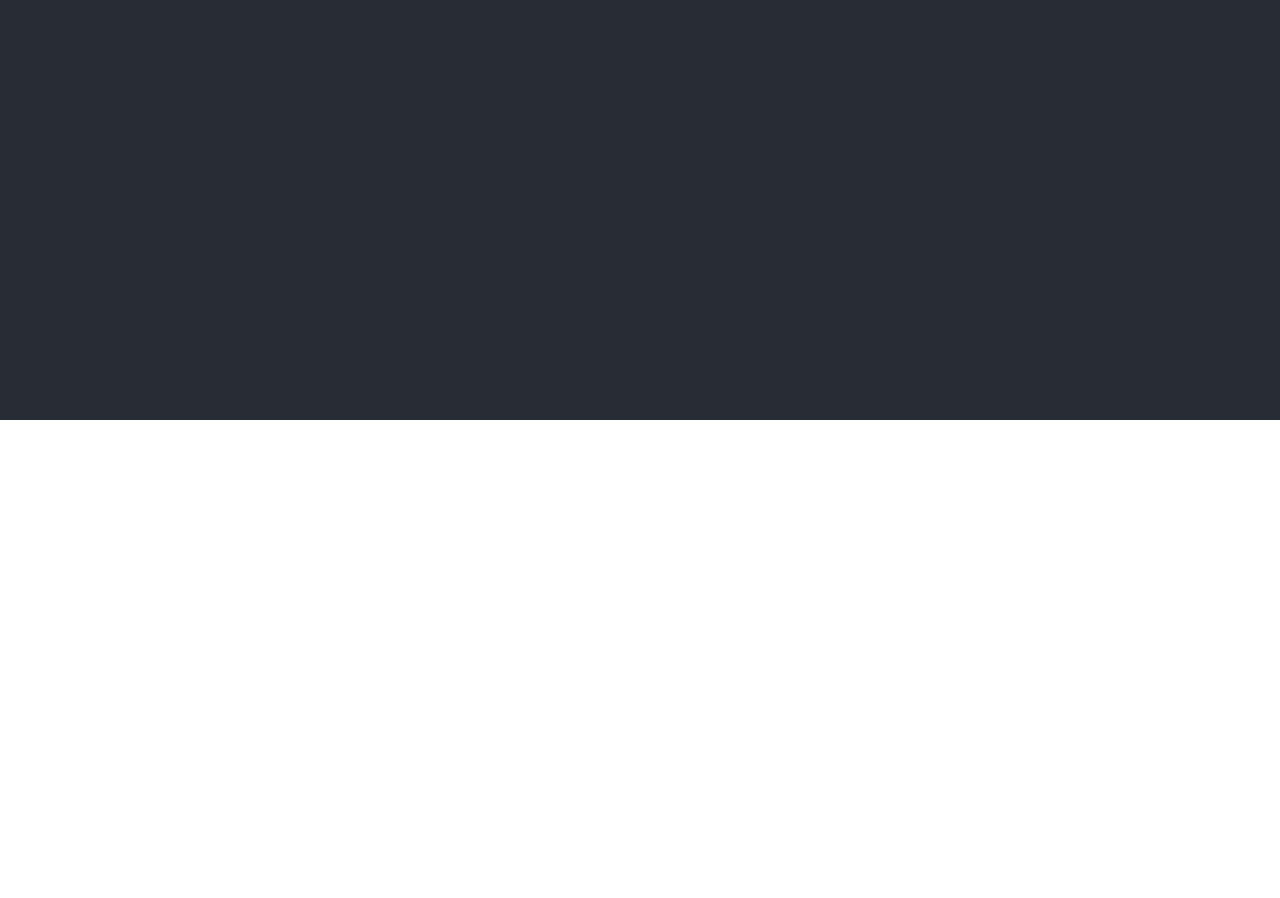
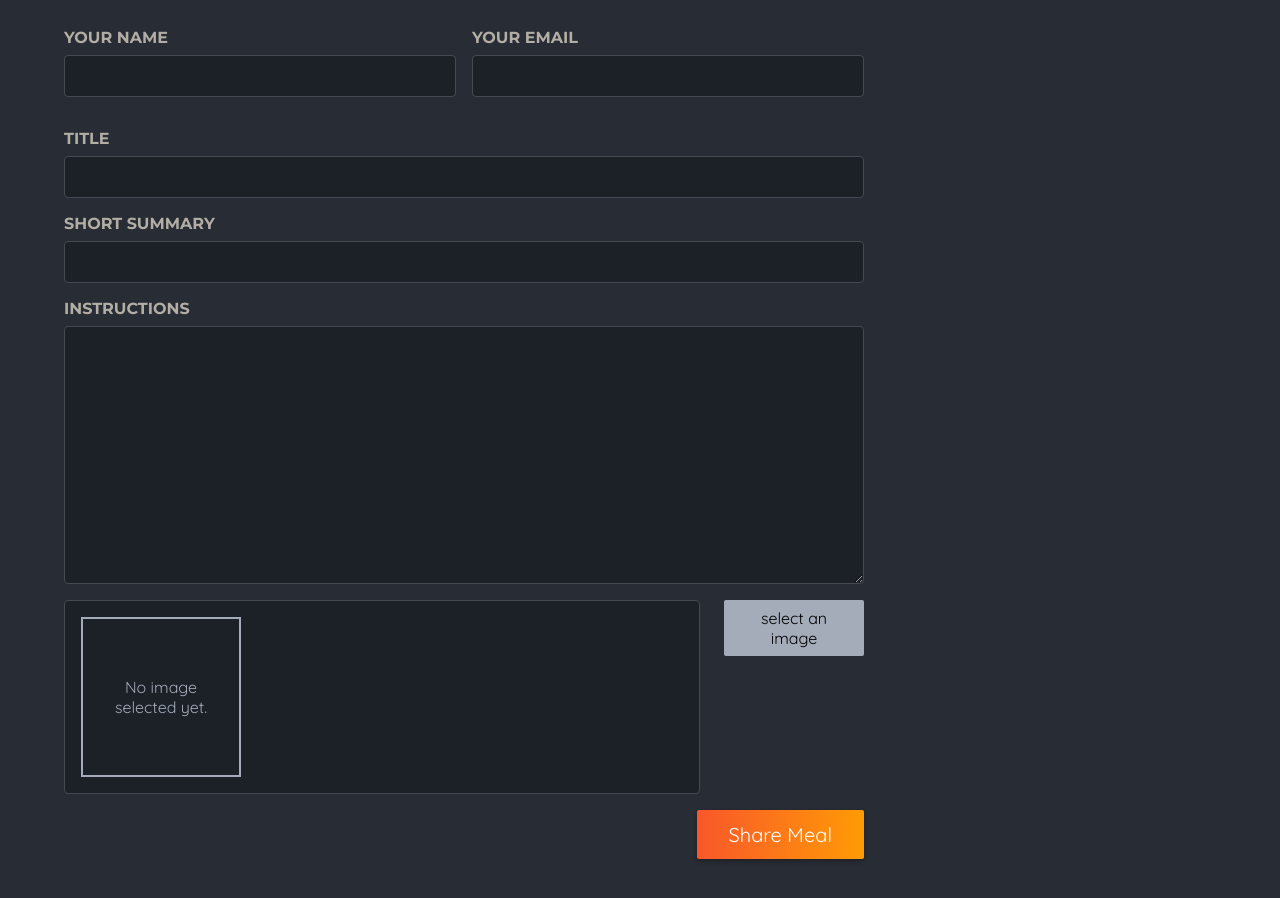
Before and after one commit to panpan31415/nestjs-practices, a Next.js app in the folder foodies-starting-project/: page /meals/share in a window 1280 px wide. Shown: the part 380-1278 px from the top of the page. Before the commit the page ends 800 px from the top, so only its background shows below. Built offline with nearby package versions, Linux system fonts and the light colour scheme.

Commit message:
add image selector

```diff
--- a/foodies-starting-project/app/meals/share/page.js
+++ b/foodies-starting-project/app/meals/share/page.js
@@ -1,10 +1,52 @@
-import Link from "next/link";
+import ImagePicker from "@/components/meals/image-picker";
+import classes from "./page.module.css";
 
 export default function ShareMealPage() {
   return (
     <>
-      <h1>shared meals page</h1>
-      <Link href={"/"}>Go Home</Link>
+      <header className={classes.header}>
+        <h1>
+          Share your <span className={classes.highlight}>favorite meal</span>
+        </h1>
+        <p>Or any other meal you feel needs sharing!</p>
+      </header>
+      <main className={classes.main}>
+        <form className={classes.form}>
+          <div className={classes.row}>
+            <p>
+              <label htmlFor="name">Your name</label>
+              <input type="text" id="name" name="name" required />
+            </p>
+            <p>
+              <label htmlFor="email">Your email</label>
+              <input type="email" id="email" name="email" required />
+            </p>
+          </div>
+          <p>
+            <label htmlFor="title">Title</label>
+            <input type="text" id="title" name="title" required />
+          </p>
+          <p>
+            <label htmlFor="summary">Short Summary</label>
+            <input type="text" id="summary" name="summary" required />
+          </p>
+          <p>
+            <label htmlFor="instructions">Instructions</label>
+            <textarea
+              id="instructions"
+              name="instructions"
+              rows="10"
+              required
+            ></textarea>
+          </p>
+          <ImagePicker name={"image"} />
+          <p className={classes.actions}>
+            <button type="submit" className={classes.button}>
+              Share Meal
+            </button>
+          </p>
+        </form>
+      </main>
     </>
   );
 }
--- /dev/null
+++ b/foodies-starting-project/app/meals/share/page.module.css
@@ -0,0 +1,98 @@
+.header {
+  gap: 3rem;
+  margin: 3rem auto 5rem auto;
+  width: 90%;
+  max-width: 75rem;
+  color: #ddd6cb;
+  font-size: 1.5rem;
+}
+
+.header h1 {
+  font-family: "Montserrat", sans-serif;
+}
+
+.highlight {
+  background: linear-gradient(90deg, #f9572a, #ff8a05);
+  background-clip: text;
+  -webkit-background-clip: text;
+  -webkit-text-fill-color: transparent;
+}
+
+.main {
+  width: 90%;
+  max-width: 75rem;
+  margin: 3rem auto;
+  color: white;
+}
+
+.form {
+  max-width: 50rem;
+}
+
+.form label {
+  display: block;
+  margin-bottom: 0.5rem;
+  font-size: 1rem;
+  font-family: "Montserrat", sans-serif;
+  text-transform: uppercase;
+  color: #b3aea5;
+  font-weight: bold;
+}
+
+.form input,
+.form textarea {
+  display: block;
+  width: 100%;
+  padding: 0.5rem 1rem;
+  border-radius: 4px;
+  border: 1px solid #454952;
+  background: #1c2027;
+  font-size: 1.25rem;
+  font-family: "Montserrat", sans-serif;
+  color: #ddd6cb;
+}
+
+.form input:focus,
+.form textarea:focus {
+  outline-color: #f99f2a;
+  background-color: #1f252d;
+}
+
+.row {
+  display: flex;
+  gap: 1rem;
+}
+
+.row p {
+  width: 100%;
+}
+
+.actions {
+  text-align: right;
+}
+
+.actions button {
+  border: 0;
+  padding: 0.75rem 2rem;
+  background: linear-gradient(90deg, #f9572a, #ff9b05);
+  border: none;
+  color: #ffffff;
+  border-radius: 2px;
+  cursor: pointer;
+  font: inherit;
+  font-size: 1.25rem;
+  box-shadow: 0 2px 5px rgba(0, 0, 0, 0.3);
+}
+
+.actions button:hover,
+.actions button:focus {
+  background: linear-gradient(90deg, #fd4715, #f9b241);
+}
+
+.actions button:disabled,
+.actions button:hover:disabled,
+.actions button:focus:disabled {
+  background: #ccc;
+  color: #979797;
+  cursor: not-allowed;
+}
--- /dev/null
+++ b/foodies-starting-project/components/meals/image-picker.js
@@ -0,0 +1,63 @@
+"use client";
+import { useRef, useState } from "react";
+import classes from "./image-picker.module.css";
+import Image from "next/image";
+
+export default function ImagePicker({ label, name }) {
+  const [pickedImages, setPickedImages] = useState([]);
+  const imageInputRef = useRef();
+
+  const onImageChange = (event) => {
+    const files = event.target.files;
+    if (files.length === 0) {
+      return;
+    }
+    for (let index = 0; index < files.length; index++) {
+      const fileReader = new FileReader();
+      fileReader.onload = () => {
+        setPickedImages((pickedImages) => [...pickedImages, fileReader.result]);
+      };
+      fileReader.readAsDataURL(files[index]);
+    }
+  };
+
+  const onClick = () => {
+    imageInputRef.current.click();
+  };
+
+  return (
+    <div className={classes.picker}>
+      <label htmlFor={name}> {label}</label>
+      <div className={classes.controls}>
+        <div className={classes["preview-container"]}>
+          {pickedImages.length > 0 ? (
+            pickedImages.map((file, index) => (
+              <div className={classes.preview} key={index}>
+                <Image src={file} fill alt={"user selected file: " + index} />
+              </div>
+            ))
+          ) : (
+            <div className={classes.preview}>
+              <p>No image selected yet.</p>
+            </div>
+          )}
+        </div>
+
+        <input
+          className={classes.input}
+          type="file"
+          id={name}
+          accept="image/png, image/jpeg, image/Webp"
+          name={name}
+          multiple={true}
+          ref={imageInputRef}
+          onChange={onImageChange}
+        />
+        {/* if type is submit, it will cause the form to send an post request */}
+        <button type="button" className={classes.button} onClick={onClick}>
+          select an image
+        </button>
+      </div>
+    </div>
+  );
+}
--- /dev/null
+++ b/foodies-starting-project/components/meals/image-picker.module.css
@@ -0,0 +1,56 @@
+.controls {
+  display: flex;
+  align-items: flex-start;
+  gap: 1.5rem;
+  margin-bottom: 1rem;
+}
+
+.picker .input {
+  display: none;
+}
+
+.picker .button {
+  border: 0;
+  padding: 0.5rem 1.5rem;
+  background: #a4abb9;
+  border-radius: 2px;
+  cursor: pointer;
+  font: inherit;
+}
+
+.picker .button:hover,
+.picker .button:focus {
+  background: #b3b9c6;
+}
+
+.preview-container {
+  width: 100%;
+  padding: 1rem;
+  background-color: #1c2027;
+  display: flex;
+  flex-wrap: wrap;
+  gap: 1rem;
+  border: 1px solid #454952;
+  border-radius: 4px;
+}
+
+.preview {
+  width: 10rem;
+  height: 10rem;
+  border: 2px solid #a4abb9;
+  display: flex;
+  justify-content: center;
+  align-items: center;
+  text-align: center;
+  color: #a4abb9;
+  position: relative;
+}
+
+.preview p {
+  margin: 0;
+  padding: 1rem;
+}
+
+.preview img {
+  object-fit: cover;
+}
```
